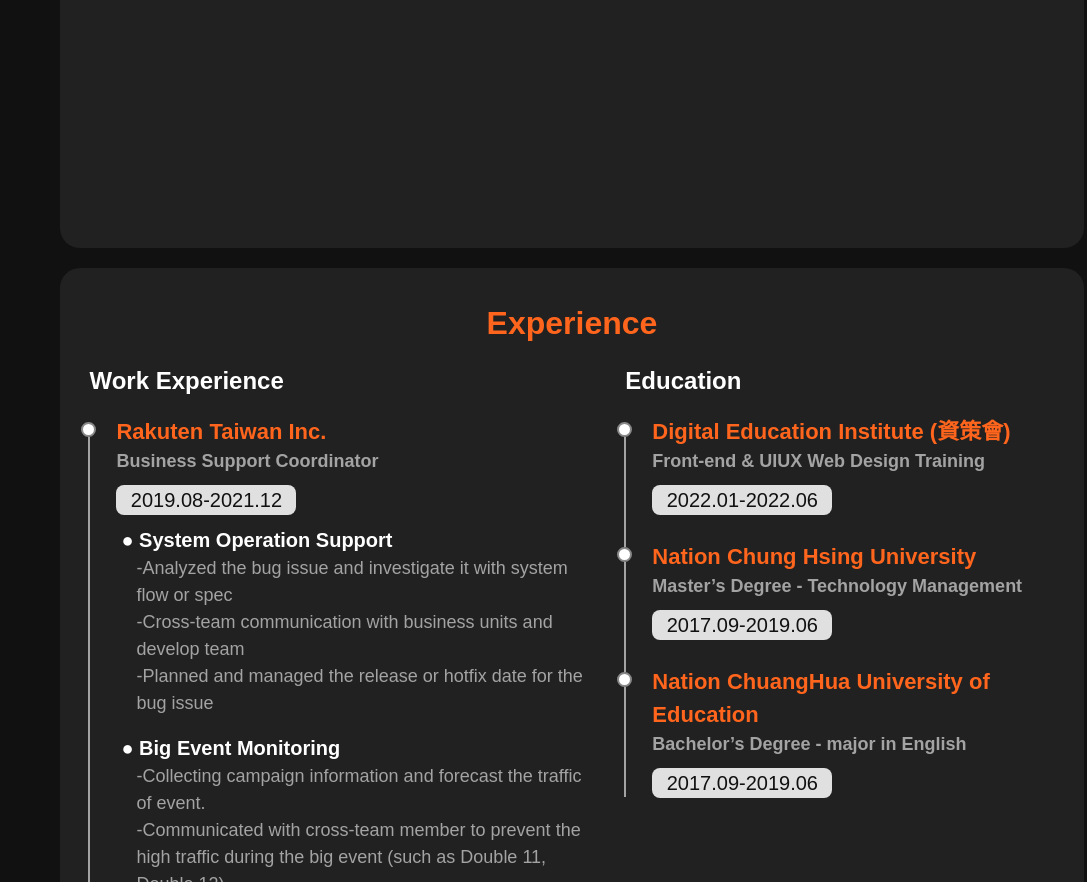
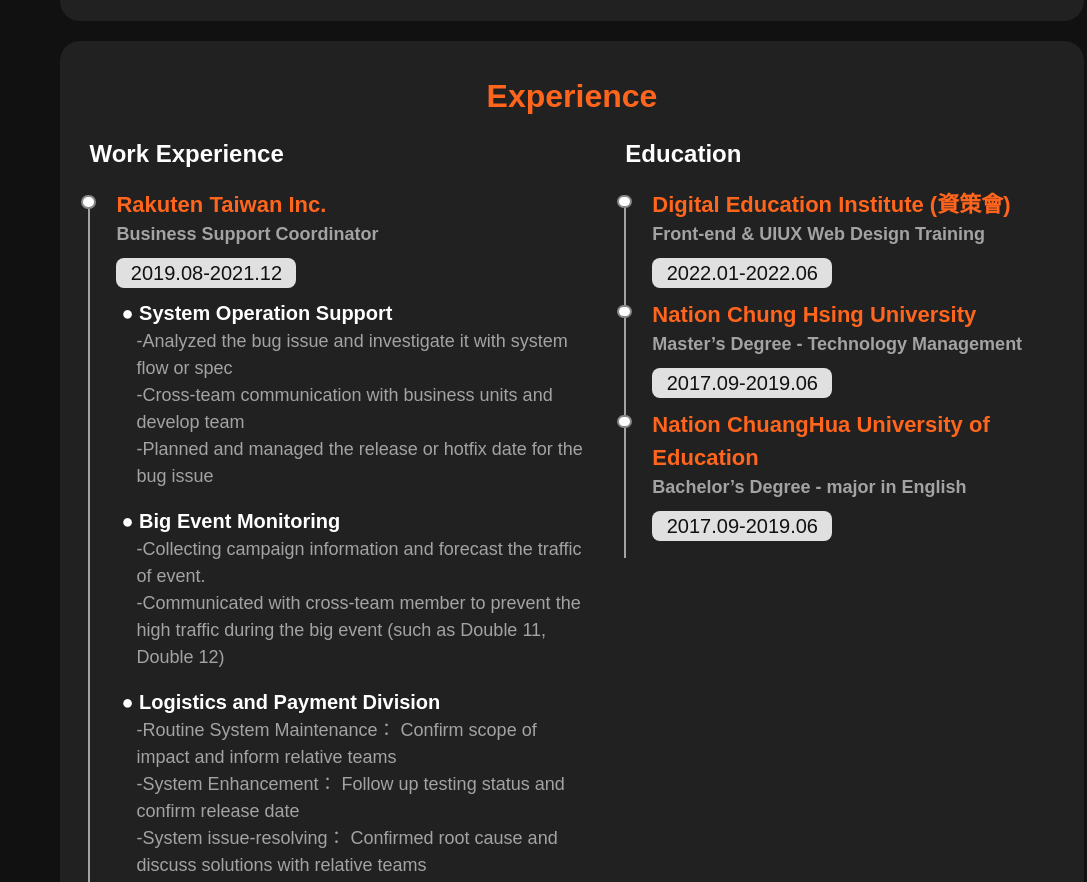
Before and after one commit to tinytall0206/tinytall0206.github.io, a plain HTML site: page 0611.html in a window 1280 px wide. Shown: the part 1312-2194 px from the top of the page, without its empty margins (193-1280 px from the left). Drawn offline with nearby package versions, Linux system fonts and the light colour scheme.

Commit message:
0619_edit_pc

```diff
--- a/0611.css
+++ b/0611.css
@@ -318,9 +318,9 @@ html{
     font-weight: bold;
     text-align: center;
 }
-.my_experience{
+/* .my_experience{
     height: 1680px;
-}
+} */
 .work{
     width: 92%;
     margin: auto;
@@ -428,7 +428,9 @@ html{
     margin-top: 0px;
 }
 
-
+.work-pc{
+    padding-bottom: 32px;
+}
 /* -------my-works------ */
 .my_works{
     height: 1050px;
@@ -581,12 +583,12 @@ html{
     .body_container{
         display: flex;
 
-        width: 100%;
+        /* width: 100%; */
         max-width: 1950px;
         display: flex;
         /* flex-direction: column; */
         height: 100%;
-        position: relative;
+        /* position: relative; */
     }
     .nav-bar{
         width: 250px;
@@ -636,28 +638,22 @@ html{
     }
 
     .right-hand{
-        width: calc(100vw - 250px);
-        height: 100vh;
+        /* width: calc(100vw - 250px); */
+        width: 100%;
+        /* height: 100vh; */
         background-color: #111;
+        display: flex;
+        flex-direction: column;
+        align-items: center;
+        /* outline: 1px solid yellow; */
+
     }
 
     /* ----intro part------------------- */
-    .right-hand{
-        width: 100%;
 
-        width: 100%;
-        height: 100%;
-        /* background-color: rgb(124, 124, 124); */
-        margin: 0 auto;
-        display: flex;
-        flex-direction: column;
-        /* justify-content: center;
-        align-items: center; */
-        position: relative;
-    }
     .intro-part{
         width: 80%;
-        height: 95vh;
+        /* height: 95vh; */
         transform: translateX(125px);
         /* outline: 1px solid red; */
     }
@@ -695,10 +691,10 @@ html{
     }
 
     /* ---About-me----------------------- */
+    .about-me{
 
-    .about-me{
         width: 80%;
-        height: 95vh;
+        /* height: 95vh; */
         transform: translateX(125px);
     }
     .about-out{
@@ -754,7 +750,7 @@ html{
     /* ----my--experience----------------- */
     .my_experience{
         width: 80%;
-        height: 98vh;
+        /* height: 98vh; */
         transform: translateX(125px);
         /* outline: 1px solid blue; */
     }
@@ -784,15 +780,15 @@ html{
         height: 100%;
     }
     .work-king{
-        height: 320px;
+        height: 100%;
     }
     .work-pc{
         display: flex;
         justify-content: space-between;
         /* outline: 1px solid red; */
         width: 96%;
-        height: 92%;
-        overflow:scroll;
+        /* height: 92%;
+        overflow:scroll; */
         margin: auto;
     }
     .work-pc::-webkit-scrollbar {
@@ -805,9 +801,9 @@ html{
         width: 80%;
         margin-left: 32px;
     }
-    .edu-ver, .edu-ver1, .edu-ver2{
+    /* .edu-ver, .edu-ver1, .edu-ver2{
         height: 110px;
-    }
+    } */
     .work-left{
         margin-right: 12px;
     }
@@ -818,8 +814,9 @@ html{
     /* ---作品集----- */
     .my_works{
         width: 80%;
-        height: 98vh;
+        /* height: 95vh; */
         transform: translateX(125px);
+        /* padding-bottom: 40px; */
         /* outline: 1px solid blue; */
     }
     .myworks_tit{
```
